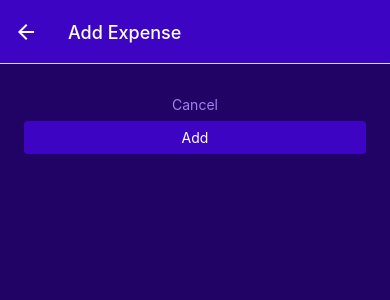
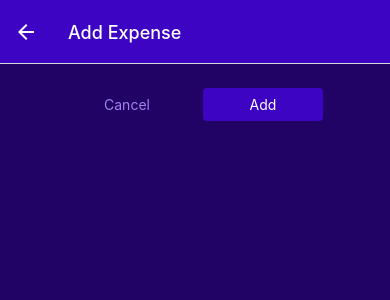
Before and after one commit to shbl007/MoneyLeak, a React Native app: screen /ManageExpense in a window 390 px wide. Shown: the top 300 px of the page. Built offline with nearby package versions, Linux system fonts and the light colour scheme.

Commit message:
Enhanced button styling for better visual appeal

```diff
--- a/components/UI/Button.js
+++ b/components/UI/Button.js
@@ -4,7 +4,7 @@ import { GlobalStyles } from "../../constants/styles";
 function Button({children, onPress,mode,style}){
     return (
     <View style={style}>
-        <Pressable onPress={onPress}>
+        <Pressable onPress={onPress} style={({pressed}) => pressed && styles.pressed}>
             <View style={[styles.button ,mode === 'flat' && styles.flat]}>
                 <Text style={[styles.buttonText ,mode === 'flat' && styles.flatText]}>{children}</Text>
             </View>
--- a/screens/ManageExpenses.js
+++ b/screens/ManageExpenses.js
@@ -30,9 +30,9 @@ function confirmHandler(){
 
 return (
 <View style={styles.container}>
-    <View>
-        <Button mode="flat" onPress={cancelHandler}>Cancel</Button>
-        <Button onPress={confirmHandler}>{isEditing ? 'Update' :'Add'}</Button>
+    <View style={styles.buttons}>
+        <Button style={styles.button} mode="flat" onPress={cancelHandler}>Cancel</Button>
+        <Button style={styles.button} onPress={confirmHandler}>{isEditing ? 'Update' :'Add'}</Button>
     </View>
     {isEditing && (
         <View style={styles.deleteContainer}>
@@ -54,6 +54,15 @@ const styles=StyleSheet.create({
         padding:24,
         backgroundColor: GlobalStyles.colors.primary800,
     },
+    buttons:{
+        flexDirection:'row',
+        justifyContent:'center',
+        alignItems:'center'
+    },
+    button:{
+        minWidth:120,
+        marginHorizontal:8
+    },
     deleteContainer:{
         marginTop: 16,
         paddingTop:8,
```
